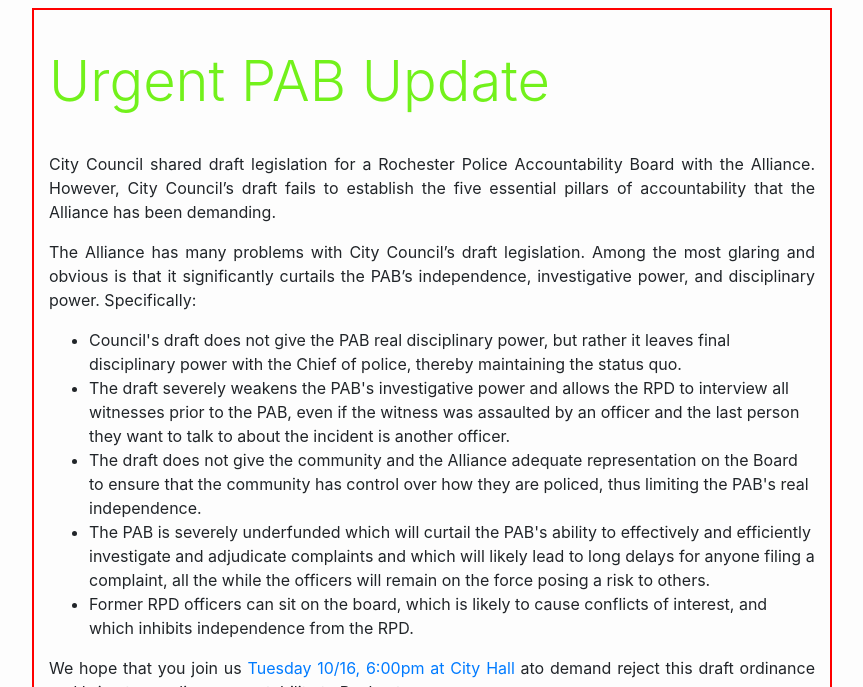
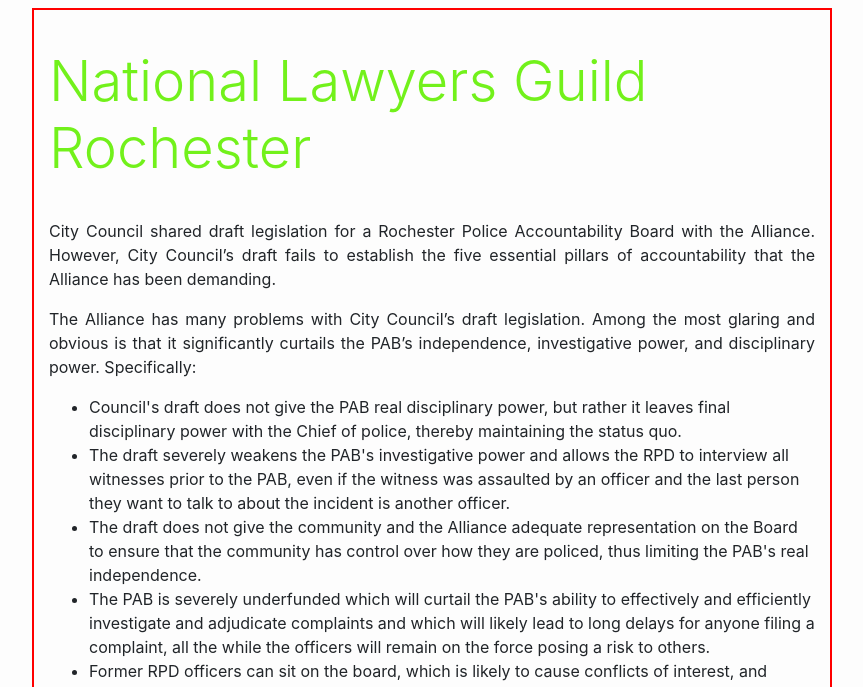
Before and after one commit to christopherbarilla/christopherbarilla.github.io, a Jekyll site: the page built from index.html, in a window 1280 px wide and 900 px high, scrolled down 617 px, cut to the strip 213-900 px from the top of the window. Shown: the whole strip, without its empty margins (208-1071 px from the left). Built offline with Jekyll 4.4.1, drawn with Linux system fonts in a browser that asks for light colours; nearby versions of some CDN libraries; comment, search, counter and statistics services are not loaded.

Commit message:
Update index.html

```diff
--- a/index.html
+++ b/index.html
@@ -15,7 +15,7 @@
       -->
 	 <div class="jumbotron">
         	<div style="width: 100%; max-width: 800px; border: 2px solid red;" class="container mission-statement">
-           	   <h1 class="display-4" style="color:#72F11B">Urgent PAB Update</h1>
+           	   <h1 class="display-4" style="color:#72F11B">National Lawyers Guild Rochester</h1>
 			<p style="text-align: justify;">City Council shared draft legislation for a Rochester Police Accountability Board with the Alliance. However, City Council’s draft fails to establish the five essential pillars of accountability that the Alliance has been demanding.</p>
 			<p style="text-align: justify;">The Alliance has many problems with City Council’s draft legislation. Among the most glaring and obvious is that it significantly curtails the PAB’s independence, investigative power, and disciplinary power. Specifically:  </p>
 
```
